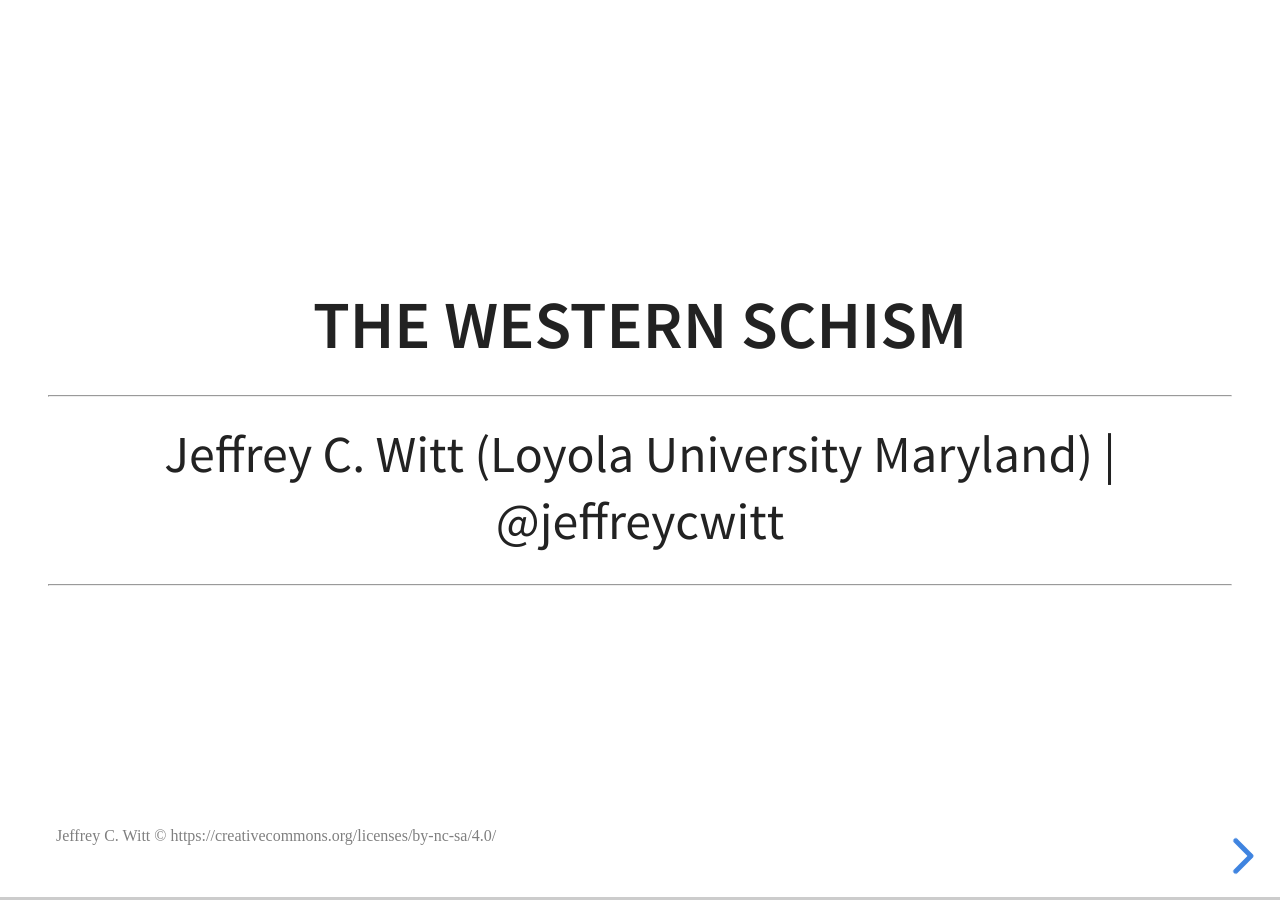
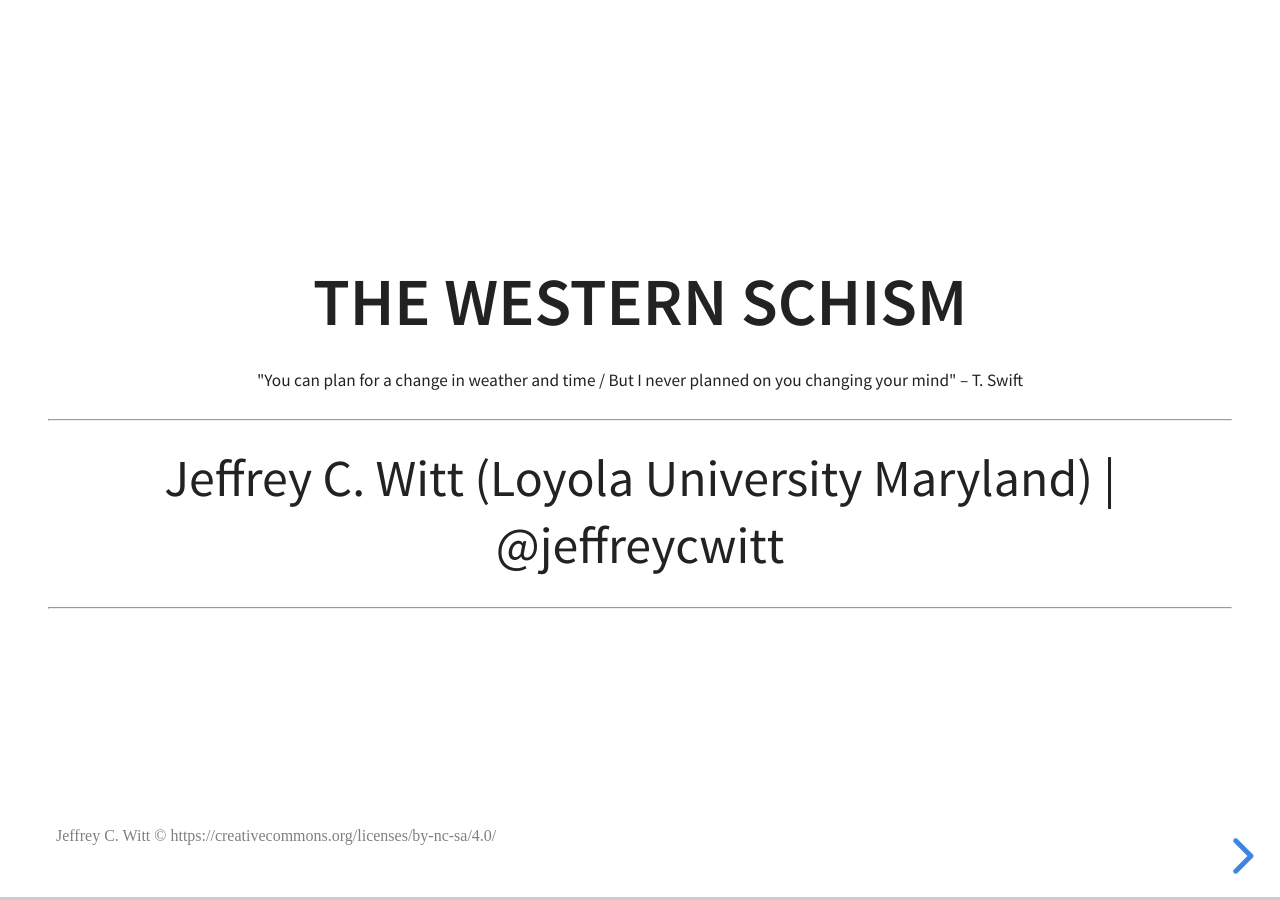
Before and after one commit to jeffreycwitt/jeffreycwitt.github.io, a Jekyll site: the page built from _slides/the-western-schism.html, in a window 1280 px wide. Built offline with Jekyll 4.4.1, drawn with Linux system fonts in a browser that asks for light colours.

Commit message:
added epitaph

```diff
--- a/_slides/the-western-schism.html
+++ b/_slides/the-western-schism.html
@@ -9,6 +9,7 @@ tags: teaching
 
 <section>
 <h3>The Western Schism</h3>
+<p style="font-size: 14px">"You can plan for a change in weather and time / But I never planned on you changing your mind" – T. Swift </p>
 <hr/>
 <p>Jeffrey C. Witt (Loyola University Maryland) | @jeffreycwitt</p>
 <hr/>
```
